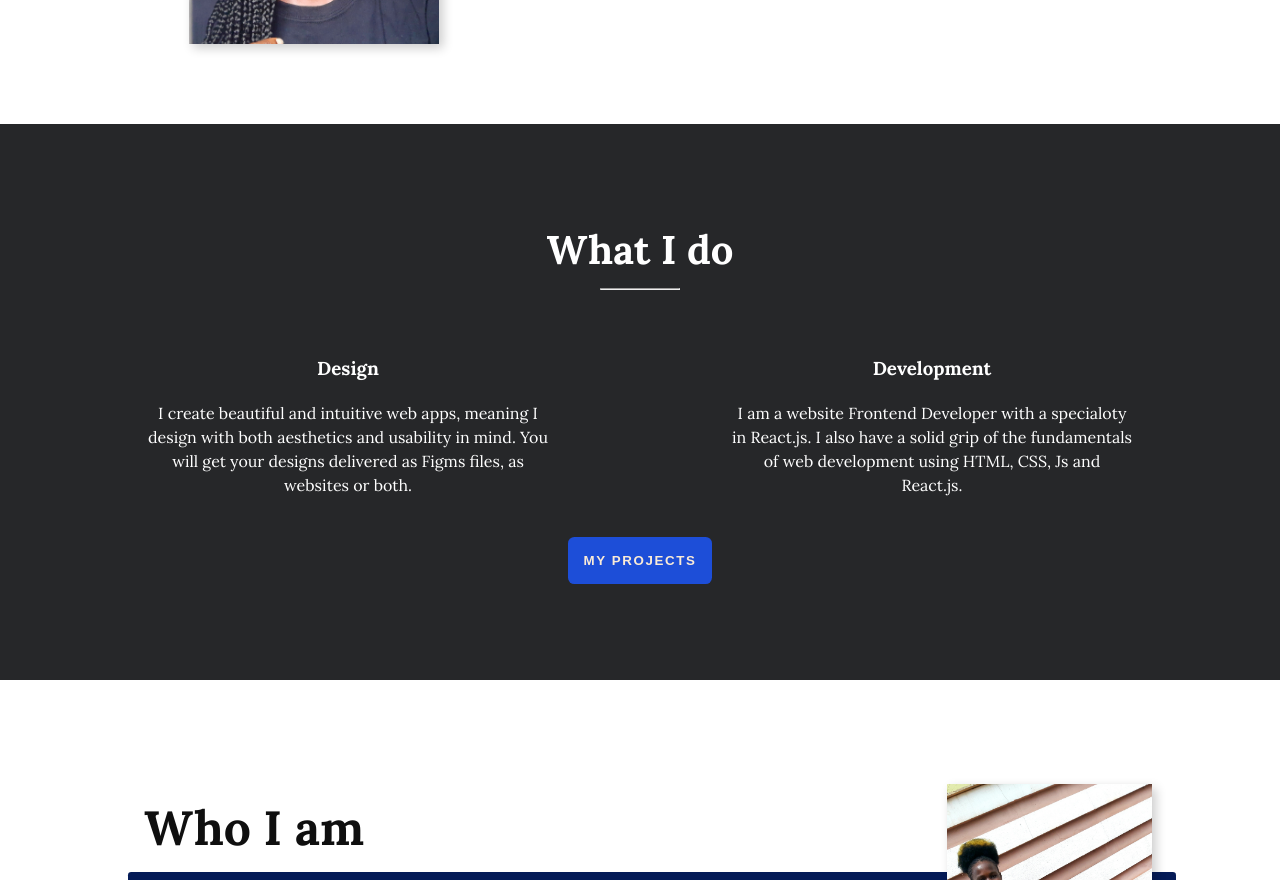
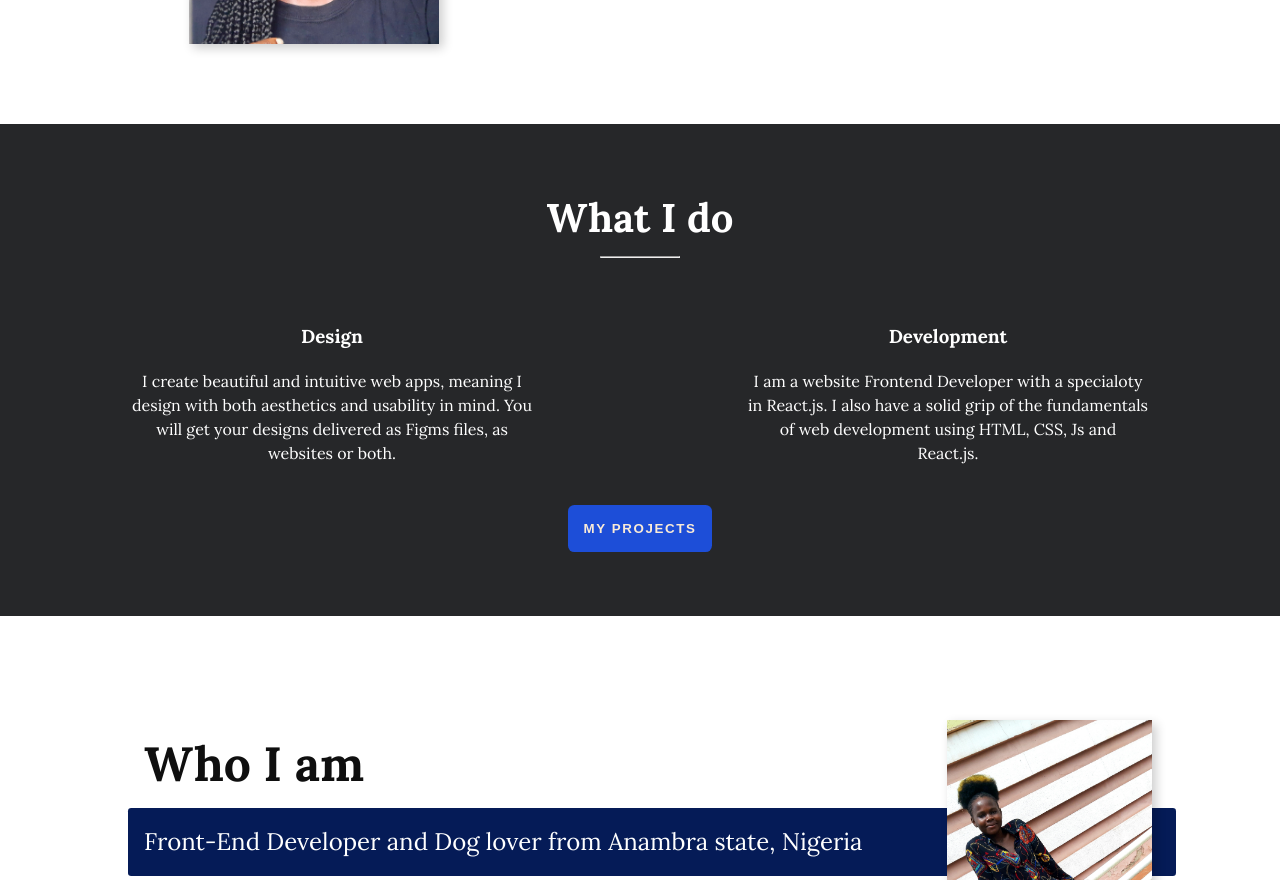
Before and after one commit to SisiVero/chioma-portfolio, a React (Create React App) app: page / in a window 1280 px wide. Shown: the part 500-1380 px from the top of the page. Built offline with nearby package versions, Linux system fonts and the light colour scheme.

Commit message:
adjustments made

```diff
--- a/src/App.css
+++ b/src/App.css
@@ -1,4 +1,6 @@
-
+html{
+  scroll-behavior: smooth;
+}
 *{
   box-sizing: border-box;
 }
@@ -58,7 +60,7 @@ p{
   text-align: center;
   background-color: #262729;
   margin-top: 3rem;
-  padding: 6rem ;
+  padding: 4rem ;
   color:#ffffff;
   line-height: 1.5;
 
@@ -229,7 +231,7 @@ font-size: 1.3rem;
 }
 .project-language{
   background-color:#051b57;
-  width: 30%;
+  width: 40%;
   padding: 1rem;
   font-size: .7em;
   font-weight: bold;
--- a/src/NavBar.css
+++ b/src/NavBar.css
@@ -1,3 +1,5 @@
+
+
 .active{
     background-color:#1d4ed8;
 }
```
